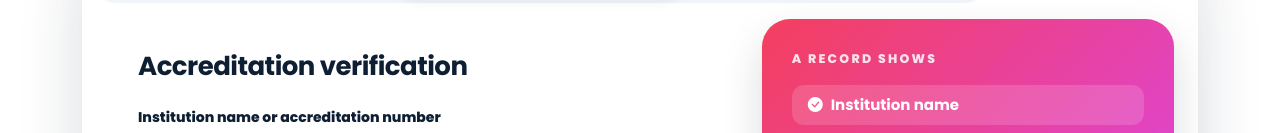
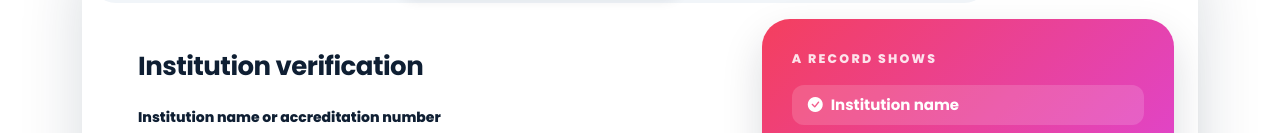
Before and after one commit to outside-topic/ciscm_templates, a plain HTML site: page template_one/verify.html in a window 1280 px wide. Both pictures are taken after a click on the button "Institution". Shown: the part 280-413 px from the top of the page. Drawn offline with nearby package versions, Linux system fonts and the light colour scheme.

Commit message:
Verify page content update

```diff
--- a/template_one/verify.html
+++ b/template_one/verify.html
@@ -187,7 +187,7 @@
               <div class="row g-4">
                 <div class="col-lg-7">
                   <form class="p-4 p-md-5" data-cxm-form="#cxmVerifyResult-accreditation" data-cxm-keep>
-                    <h3 class="cxm-h3">Accreditation verification</h3>
+                    <h3 class="cxm-h3">Institution verification</h3>
 
                     <label class="cxm-label mt-4" for="cxmV-accreditation">Institution name or accreditation
                       number</label>
```
